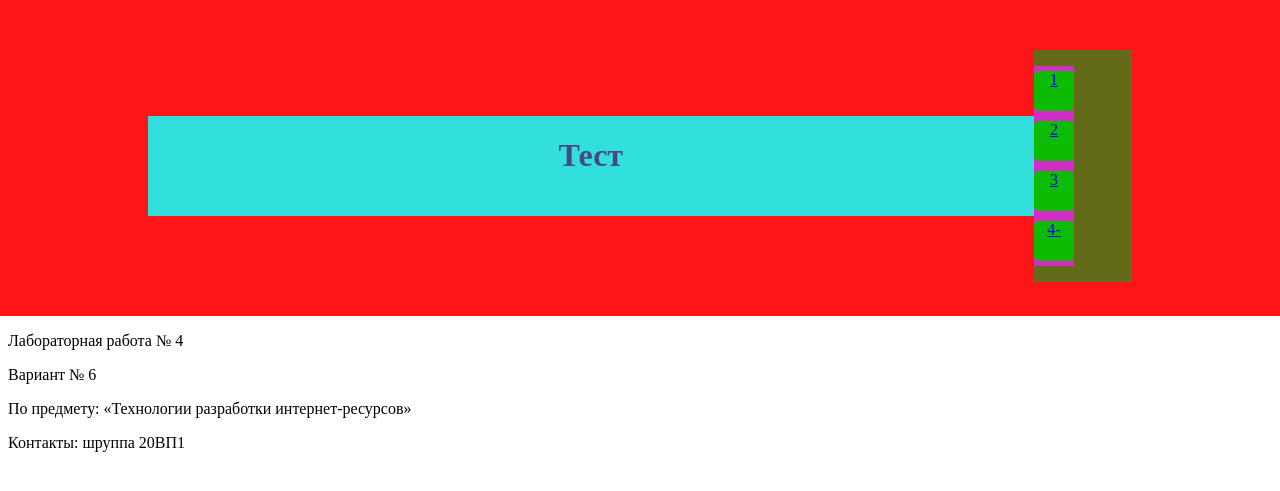
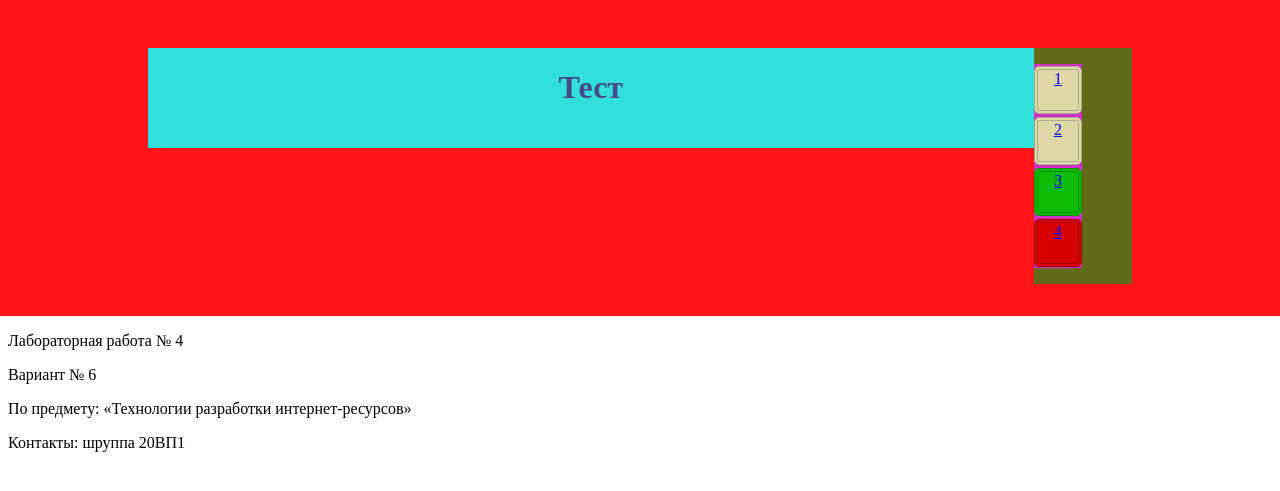
Before and after one commit to DaniinXorchenabo/PGY_2_TRIR, a PHP site: page / in a window 1280 px wide; the page is wider, and only the part inside the window is pictured. Shown: the part 75-566 px from the top of that part. Run offline with PHP 8.4, Linux system fonts and the light colour scheme.

Commit message:
доработан css в навигаторе по тесту

```diff
--- a/laba_4_1/public_html/css/main_content_stile.css
+++ b/laba_4_1/public_html/css/main_content_stile.css
@@ -10,7 +10,7 @@ main{
 	display: flex;
 	flex-wrap: wrap;
 	align-content: center;
-	align-items: center;
+	align-items: flex-start;
 	justify-content: center;
 /*	width: 70%;*/
 }
--- a/laba_4_1/public_html/css/test_nav_stiles.css
+++ b/laba_4_1/public_html/css/test_nav_stiles.css
@@ -38,14 +38,15 @@ main .test_nav li{
 */
 
 main .test_nav li {
-	background-color: #0DBB00;
+	background-color: #DFD7A6;
 	border-radius: 5px;
 	width: 30%;
-	margin-top: 5px;
-	margin-bottom: 5px;
+	margin-top: 2px;
+	margin-bottom: 1px;
 	overflow: hidden; /* clearfix */
 	min-width: 40px;
 	text-align: center;
+	border: 4px double #A9AB8C;
 }
 
 main .test_nav li:before {
@@ -53,3 +54,13 @@ main .test_nav li:before {
   padding-top: 100%;
   float: left;
 }
+
+main .test_nav .positive{
+	background-color: #0DBB00;
+	border: 4px double #0A9000;
+}
+
+main .test_nav .negative{
+	background-color: #D80000;
+	border: 4px double #A30000;
+}
--- a/laba_4_1/public_html/index.html
+++ b/laba_4_1/public_html/index.html
@@ -42,8 +42,8 @@
                 <ul>
                 <li><a href="#">1</a></li>
                 <li><a href="#">2</a></li>
-                <li><a href="#">3</a></li>
-                <li><a href="#">4-</a></li>
+                <li class="positive"><a href="#">3</a></li>
+                <li class="negative"><a href="#">4</a></li>
                 </ul>
             </nav>
 	</main>
```
